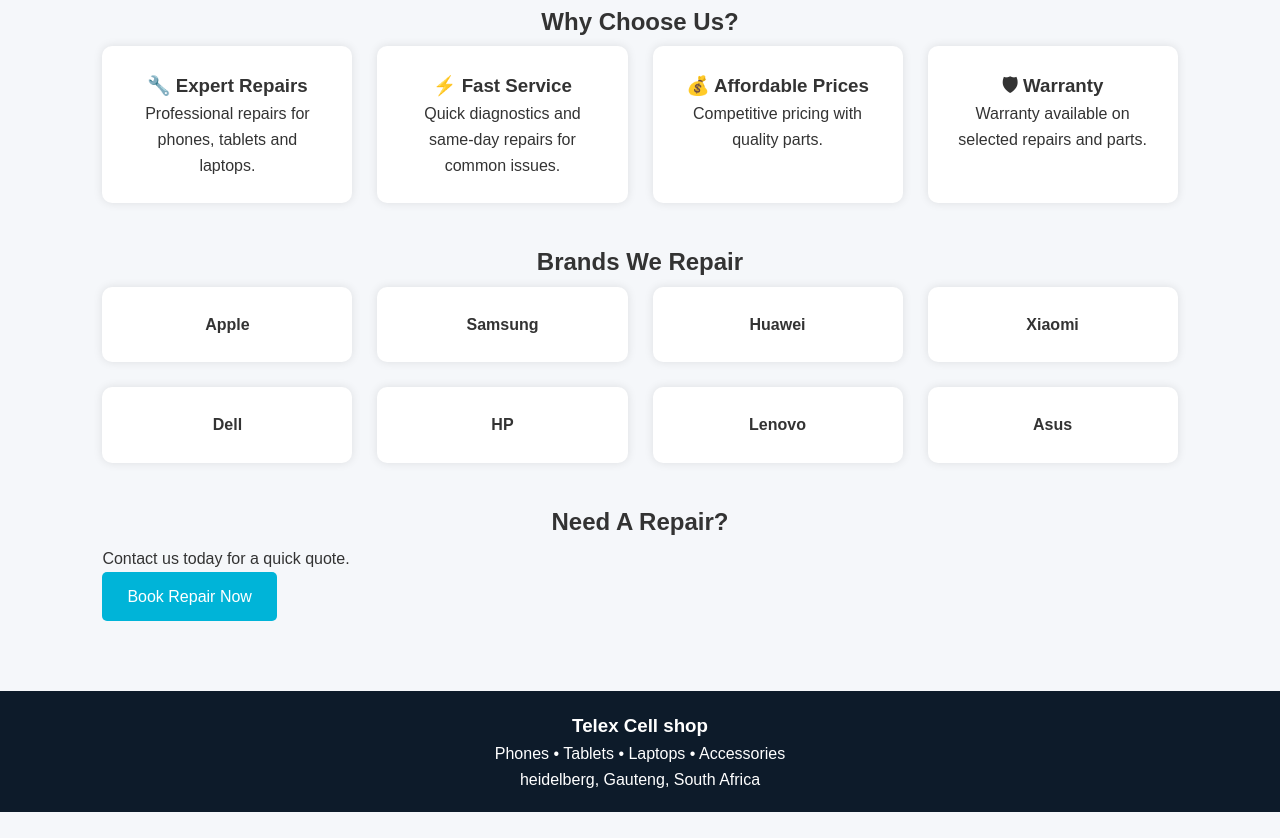
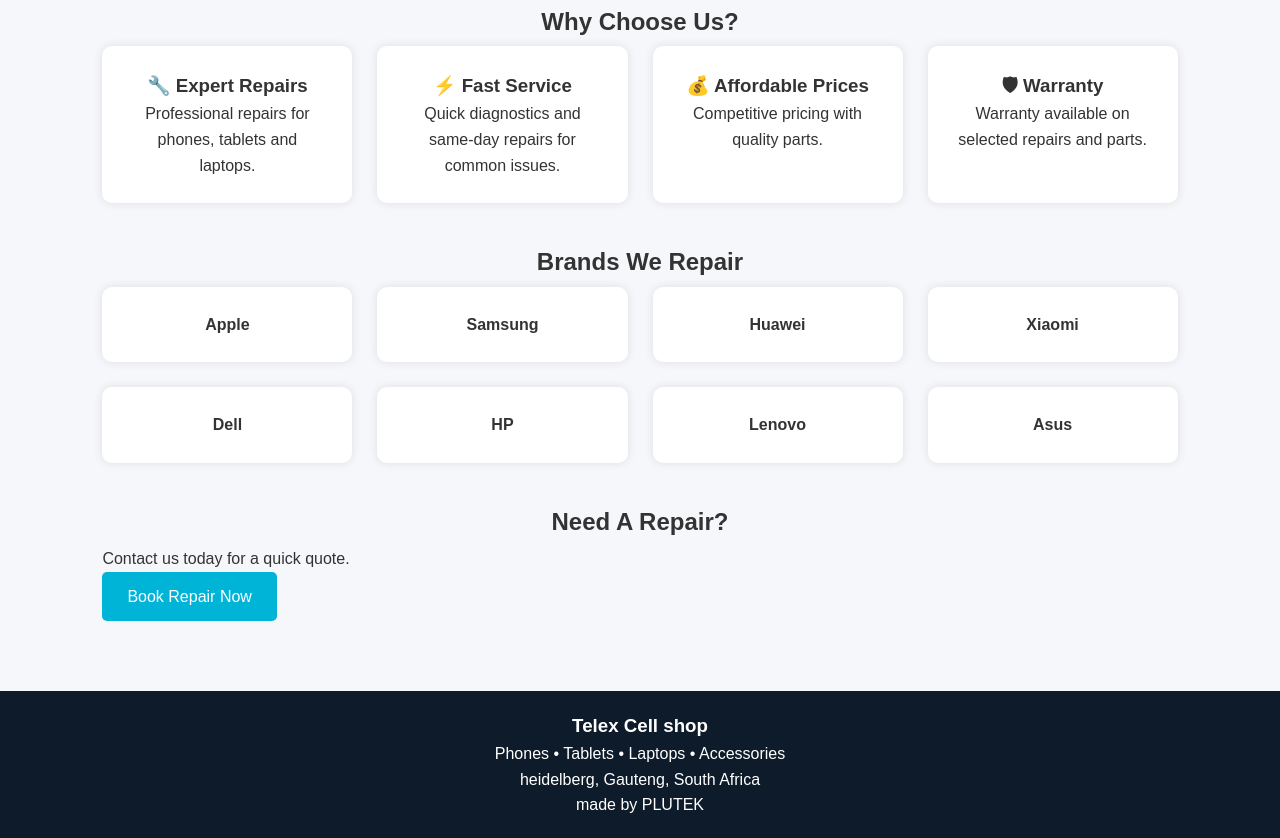
Before and after one commit to Takudzwa-tk/telexcellshop, a plain HTML site: page index.html in a window 1280 px wide. Shown: the part 967-1805 px from the top of the page. Before the commit the page ends 1779 px from the top, so only its background shows below. Drawn offline with Linux system fonts and the light colour scheme.

Commit message:
Add footer text 'made by PLUTEK' to index.html

```diff
--- a/index.html
+++ b/index.html
@@ -128,7 +128,7 @@
     <p>Phones • Tablets • Laptops • Accessories</p>
 
     <p>heidelberg, Gauteng, South Africa</p>
-
+    <p>made by PLUTEK</p>
 </footer>
 
 <a href="https://wa.me/27717512104"
```
